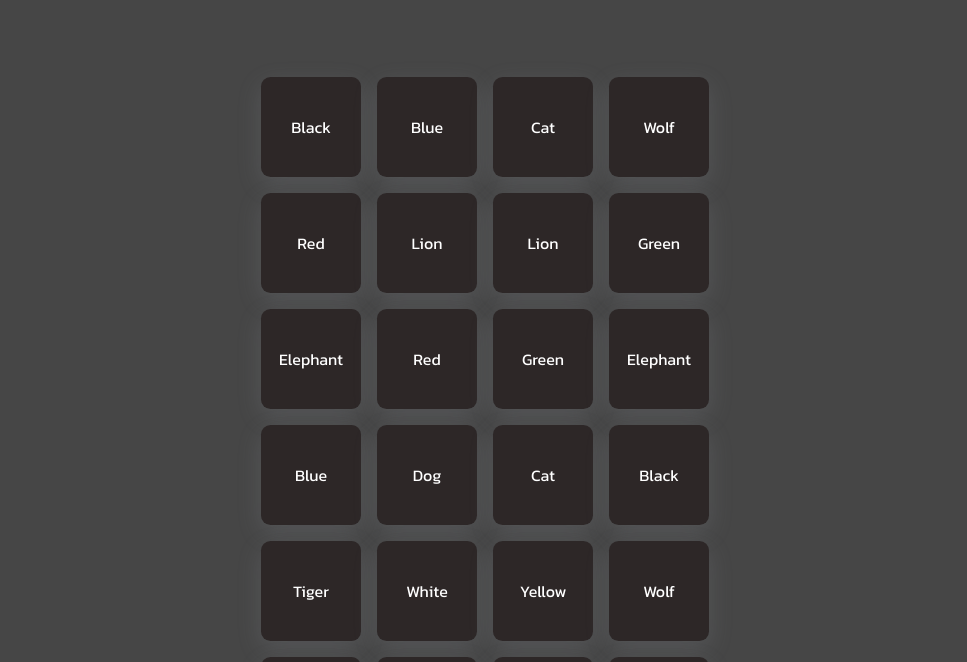
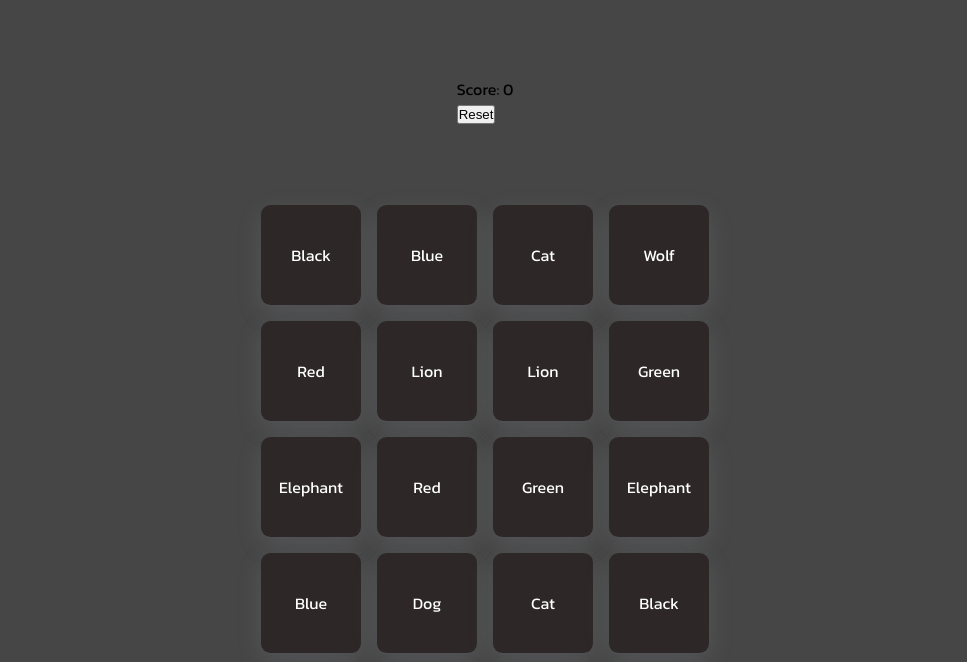
Before and after one commit to Ujef55/Match-Word, a plain HTML site: page index.html in a window 1280 px wide. Shown: the part 98-760 px from the top of the page, without its empty margins (155-1122 px from the left). Drawn offline with Linux system fonts and the light colour scheme.

Commit message:
add score and reset button

```diff
--- a/index.html
+++ b/index.html
@@ -8,6 +8,10 @@
   </head>
   <body>
     <h1 class="header">Click, play and match the <span>word</span></h1>
+    <div class="score">
+      <p class="scoreText">Score: 0</p>
+      <button class="resetBtn">Reset</button>
+    </div>
     <div class="card-container"></div>
 
     <script src="main.js"></script>
```
